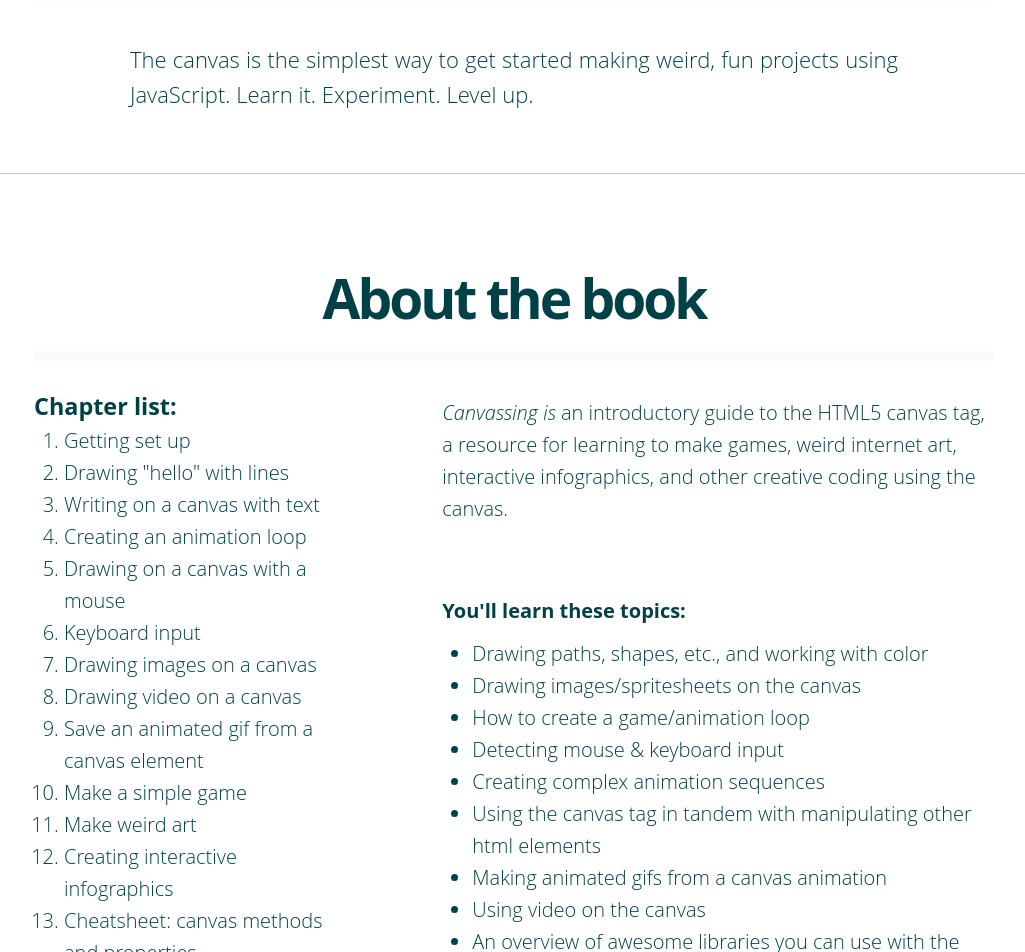
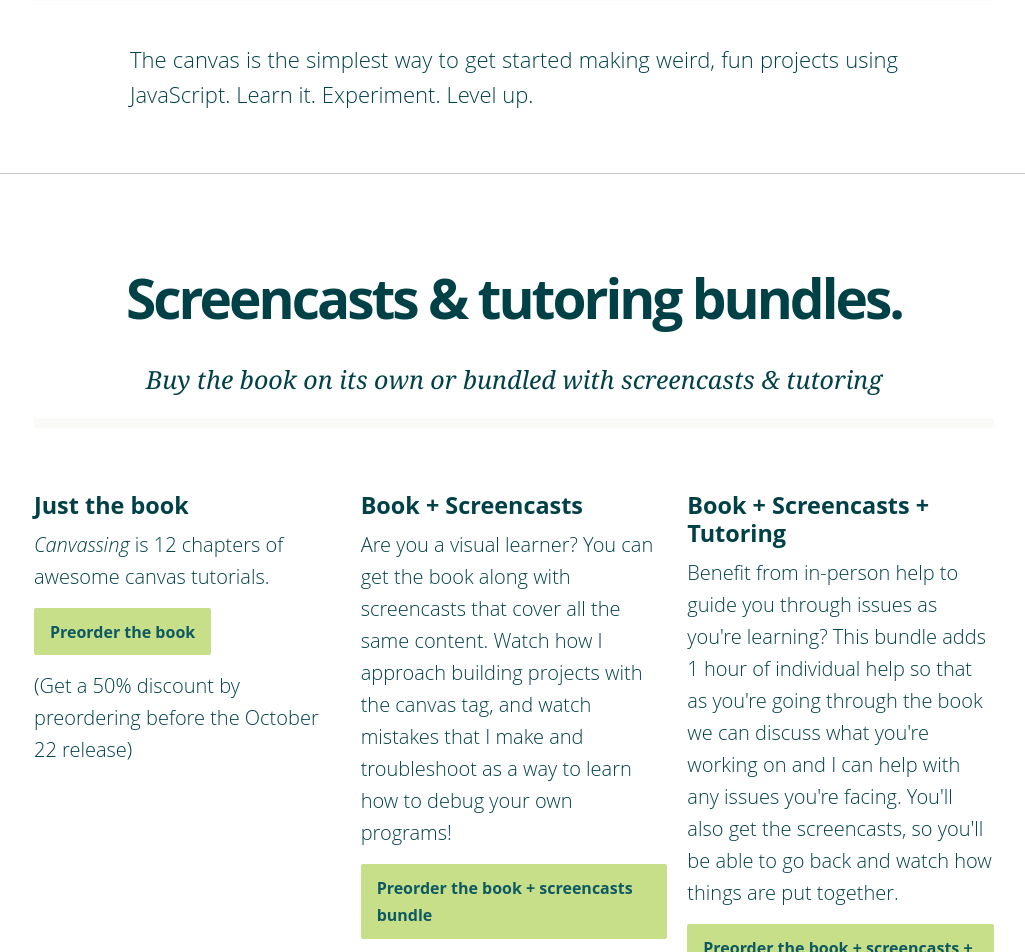
Before and after one commit to learn-js/canvassing, a Jekyll site: the page built from index.html, in a window 1280 px wide and 1400 px high, scrolled down 1311 px. Shown: the top 952 px of the window, without its empty margins (126-1151 px from the left). Built offline with Jekyll 4.4.1, drawn with Linux system fonts in a browser that asks for light colours; nearby versions of some CDN libraries; Markdown is read by kramdown in place of the engine named in the settings; some of the changed text lies outside the part shown.

Commit message:
add bundles

```diff
--- a/index.html
+++ b/index.html
@@ -20,16 +20,16 @@
 
       <p>
       <a class="button" href="https://gumroad.com/l/canvassing">
-        <span class="hidden">Buy ebook</span>
+        <span>Buy ebook</span>
       </a>
 
         <a class="button" href="https://gumroad.com/l/canvassing-screencasts">
-          <span class="hidden">Buy ebook & screencasts</span>
+          <span>Buy ebook & screencasts</span>
         </a>
       </p>
 
       <p><a class="button" href="https://gumroad.com/l/canvassing-tutoring">
-        <span class="hidden">Buy ebook, screencasts, & 1 hour of tutoring</span>
+        <span>Buy ebook, screencasts, & 1 hour of tutoring</span>
       </a></p>
 
     </div>
@@ -77,43 +77,43 @@
 
 
     <hr>
-    <!--
+
     <section class="languages">
       <div class="container">
-        <h1>Learn animation, math, & interaction.</h1>
-        <h2>...</h2>
+        <h1>Screencasts & tutoring bundles.</h1>
+        <h2>Buy the book on its own or bundled with screencasts & tutoring</h2>
         <hr>
-        <h2 class="center-text">Language concepts & tools the book covers:</h2>
         <br>
         <div class="row">
           <div class="col-xs-12 col-md-4">
-            <h3>...</h3>
-            <ul>
-              <li>...</li>
-              <li>...</li>
-              <li>...</li>
-            </ul>
+            <h3>Just the book</h3>
+            <p><i>Canvassing</i> is 12 chapters of awesome canvas tutorials.</p>
+
+<p><a href="https://gumroad.com/l/canvassing" class="button buy">Preorder the book</a></p>
+
+<p>(Get a 50% discount by preordering before the October 22 release)</p>
           </div>
           <div class="col-xs-12 col-md-4">
-            <h3>...</h3>
-            <ul>
-              <li>...</li>
-              <li>...</li>
-              <li>...</li>
-            </ul>
+            <h3>Book + Screencasts</h3>
+            <p>Are you a visual learner? You can get the book along with screencasts that cover all the same content. Watch how I approach building projects with the canvas tag, and watch mistakes that I make and troubleshoot as a way to learn how to debug your own programs!</p>
+
+<p><a href="https://gumroad.com/l/canvassing-screencasts" class="button buy">Preorder the book + screencasts bundle</a></p>
+
+<p>(Get a 50% discount by preordering before the October 22 release)</p>
           </div>
           <div class="col-xs-12 col-md-4">
-            <h3>...</h3>
-            <ul>
-              <li>...</li>
-              <li>...</li>
-              <li>...</li>
-            </ul>
+            <h3>Book + Screencasts + Tutoring</h3>
+            <p>Benefit from in-person help to guide you through issues as you're learning? This bundle adds 1 hour of individual help so that as you're going through the book we can discuss what you're working on and I can help with any issues you're facing. You'll also get the screencasts, so you'll be able to go back and watch how things are put together.</p>
+
+<p><a href="https://gumroad.com/l/canvassing-tutoring" class="button buy">Preorder the book + screencasts + live tutoring bundle</a></p>
+
+<p>(Get a 50% discount by preordering before the October 22 release)</p>
           </div>
         </div>
       </div>
     </section>
 
+    <!--
     <hr>
 
     <section class="tools">
```
Also changed, not shown: 3 other files.
